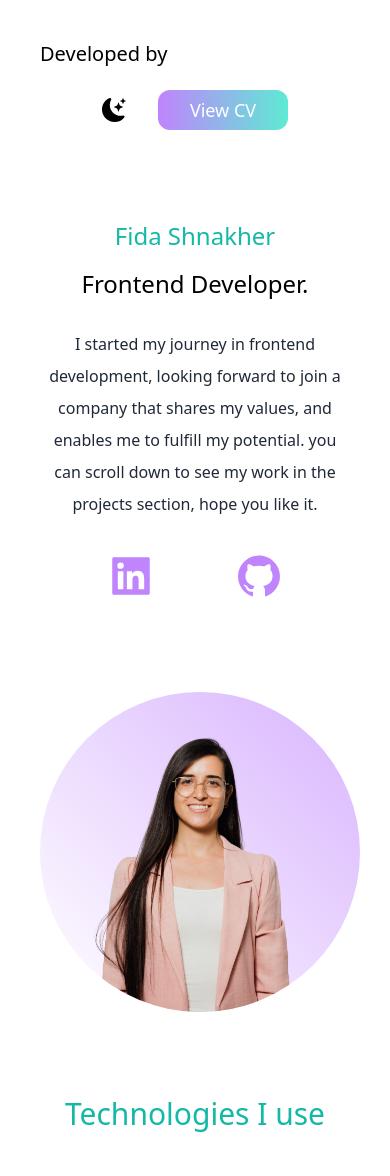
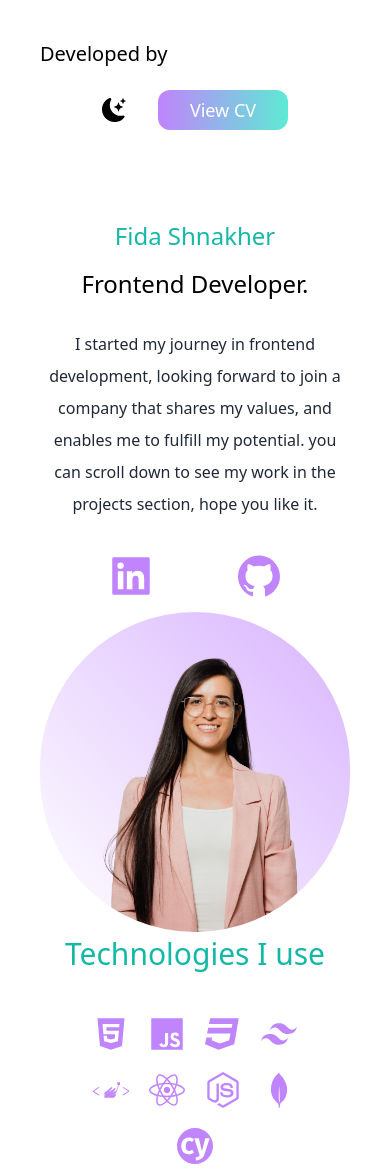
Before and after one commit to fidashn/fida-shnakher-portfolio, a Next.js app: page / in a window 390 px wide. Shown: the top 1176 px of the page. Built offline with nearby package versions, Linux system fonts and the light colour scheme.

Commit message:
changed the pictures' positioning

```diff
--- a/pages/index.tsx
+++ b/pages/index.tsx
@@ -48,9 +48,10 @@ export default function Home() {
            <a className='text-purple-400 ' href="https://www.linkedin.com/in/fida-shnakher-0b0b4a1b5" target="_"><AiFillLinkedin /></a>
            <a className='text-purple-400' href="https://github.com/fidashn" target="_"><AiFillGithub/></a>
           </div>
-
-          <div className='relative mx-auto bg-gradient-to-bl from-purple-300 rounded-full w-80 h-80 mt-20 overflow-hidden md:h-90 md:w-90  max-sm:flex max-sm:justify-center px-2 ima'>
-            <Image alt='' src={myPic} layout='fill' objectFit="contain" className='max-sm:pr-7' />
+          <div className='max-sm:flex max-sm:justify-center max-sm:items-center max-sm:h-60 max-sm:w-50 max-sm:rounded-full'>
+          <div className='relative mx-auto bg-gradient-to-bl from-purple-300 rounded-full w-80 h-80 mt-20 overflow-hidden md:h-90 md:w-90  max-sm:flex max-sm:justify-center  px-2 ima'>
+            <Image alt='' src={myPic} layout='fill' objectFit="contain"  />
+          </div>
           </div>
           </section>
 
```
